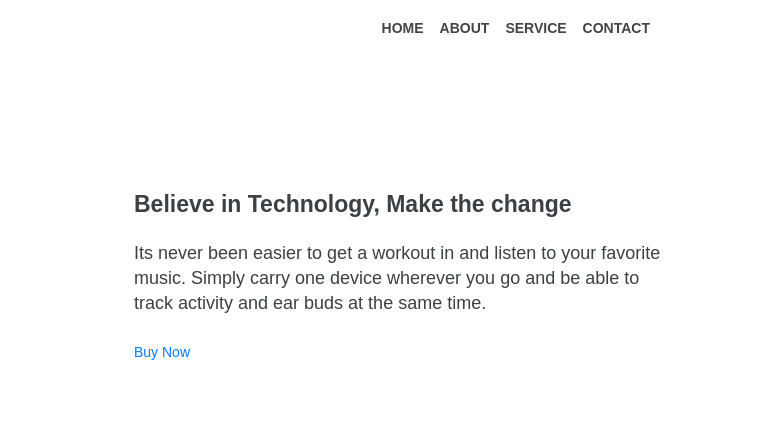
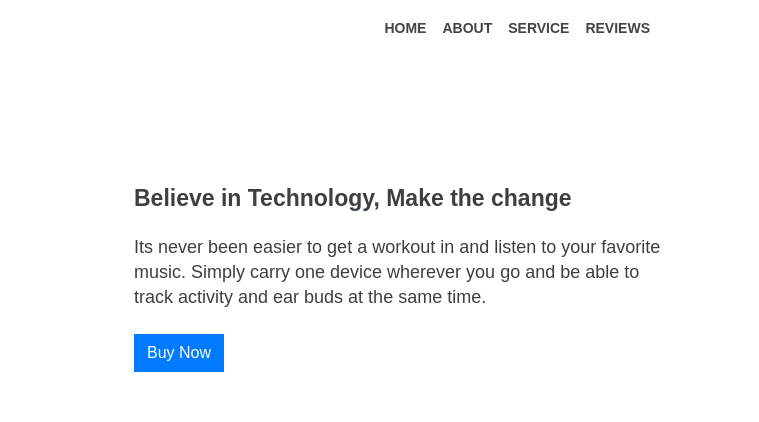
Before and after one commit to raulghiurau/PenteShop, a plain HTML site: page _site/index.html in a window 1280 px wide. Shown: the top 422 px of the page, 521-1280 px from the left. Drawn offline with Linux system fonts and the light colour scheme; files whose address does not match are found by name.

Commit message:
update to site

```diff
--- a/_site/index.html
+++ b/_site/index.html
@@ -64,7 +64,7 @@
                             <a class="nav-link" href="#service">SERVICE</a>
                         </li>
                         <li class="nav-item">
-                            <a class="nav-link" href="#contact">CONTACT</a>
+                            <a class="nav-link" href="#contact">REVIEWS</a>
                         </li>
                     </ul>
                 </div>
@@ -84,8 +84,7 @@
                     <div class="block">
                         <h3 class="font-weight-bold mb-4">Believe in Technology, Make the change</h3>
                         <p class="mb-4">Its never been easier to get a workout in and listen to your favorite music. Simply carry one device wherever you go and be able to track activity and ear buds at the same time. </p>
-<a href="https://checkout.square.site/buy/QBLCWPWT7LAK56356NEJSUAI">Buy Now</a>
-
+<button class="btn btn-primary"><a href="https://checkout.square.site/buy/QBLCWPWT7LAK56356NEJSUAI" style="color: #fff;">Buy Now</a></button>
                     </div>
                 </div>
             </div><!-- .row close -->
```
Also changed, not shown: index.html (+2 -3 lines).
